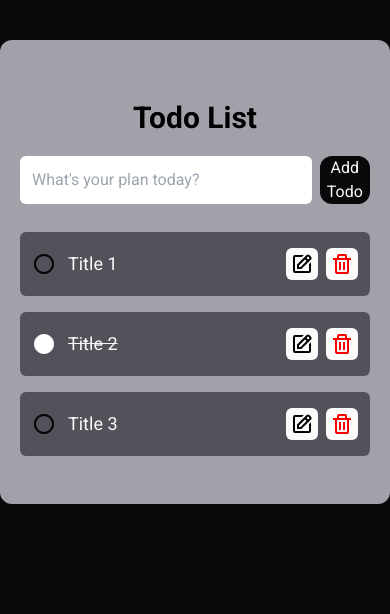
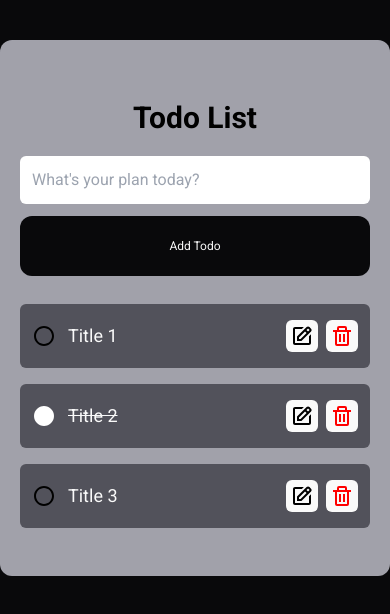
Before and after one commit to FahmiEfendy/todo-list, a React (Vite) app: page / in a window 390 px wide. Shown: the top 614 px of the page. Built offline with nearby package versions, Linux system fonts and the light colour scheme.

Commit message:
fix: responsive for phone layout

```diff
--- a/src/components/TodoForm.tsx
+++ b/src/components/TodoForm.tsx
@@ -52,7 +52,7 @@ const TodoForm = (props: TodoFormProps) => {
   };
 
   return (
-    <div className="mb-5 grid grid-flow-row-dense grid-cols-12">
+    <div className="mb-5 grid grid-flow-row-dense grid-cols-12 grid-rows-2 sm:grid-rows-1">
       <input
         type="text"
         name="title"
@@ -61,20 +61,22 @@ const TodoForm = (props: TodoFormProps) => {
         value={enteredTitle}
         onChange={(e) => titleChangeHandler(e.target.value)}
         className={`${
-          editId !== "" ? "col-span-8" : "col-span-10"
-        } rounded-md p-3`}
+          editId !== "" ? "sm:col-span-8" : "sm:col-span-10"
+        } col-span-12 rounded-md p-3 mb-3 sm:mb-0`}
       />
       {editId !== "" && (
         <button
           onClick={cancelEditHandler}
-          className="border-zinc-950 border-2 bg-zinc-50 text-zinc-950  rounded-xl ms-2 col-span-2"
+          className="border-zinc-950 border-2 bg-zinc-50 text-zinc-950  rounded-xl ms-2 col-span-6 sm:col-span-2"
         >
           Cancel
         </button>
       )}
       <button
         onClick={submitTodoHandler}
-        className="bg-zinc-950 text-zinc-50 rounded-xl ms-2 col-span-2"
+        className={`bg-zinc-950 text-xs text-zinc-50 rounded-xl sm:ms-2 sm:col-span-2 ${
+          editId === "" ? "col-span-12" : "col-span-6"
+        }`}
       >
         <p>{editId === "" ? "Add Todo" : "Update Todo"}</p>
       </button>
```
